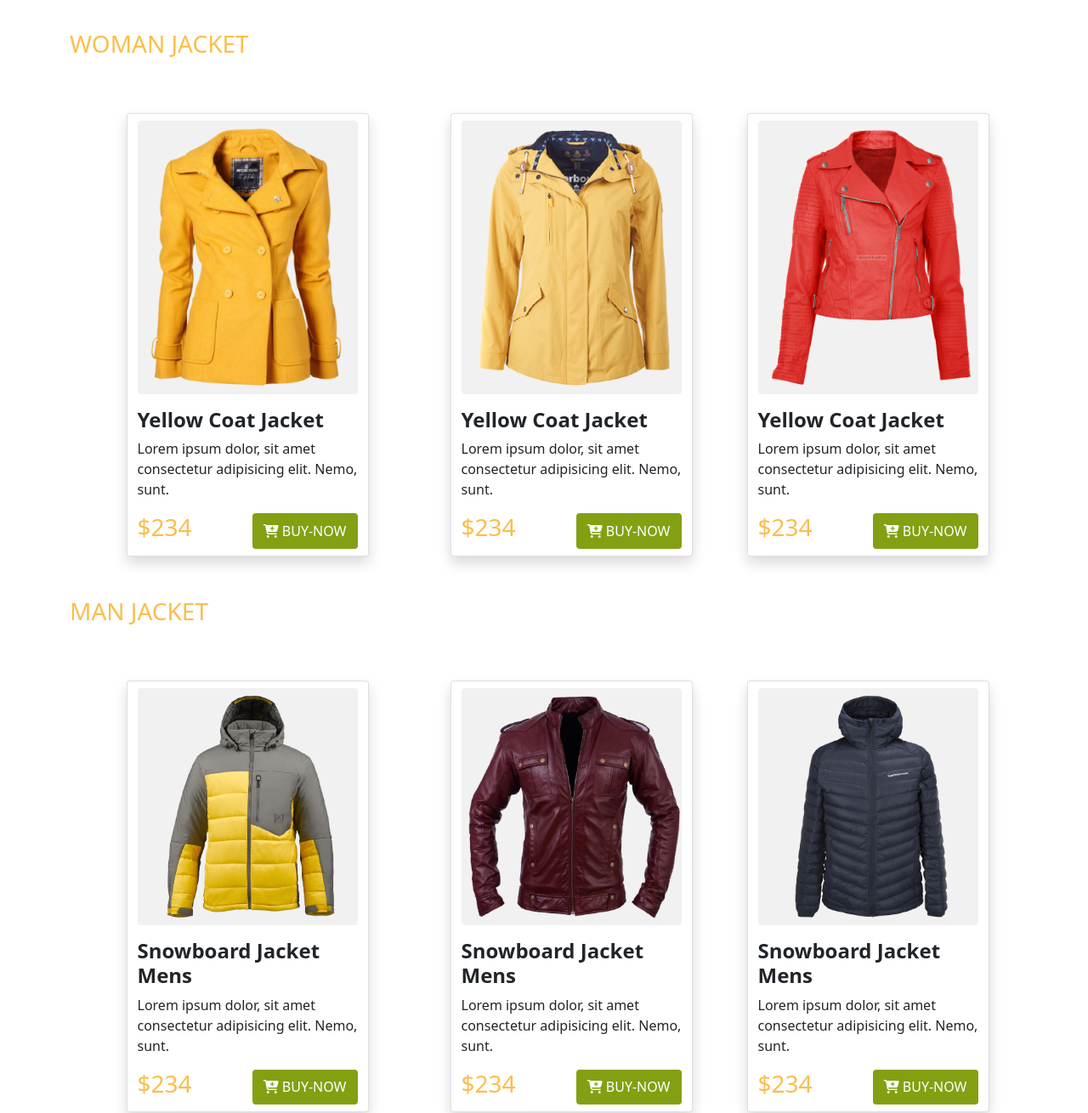
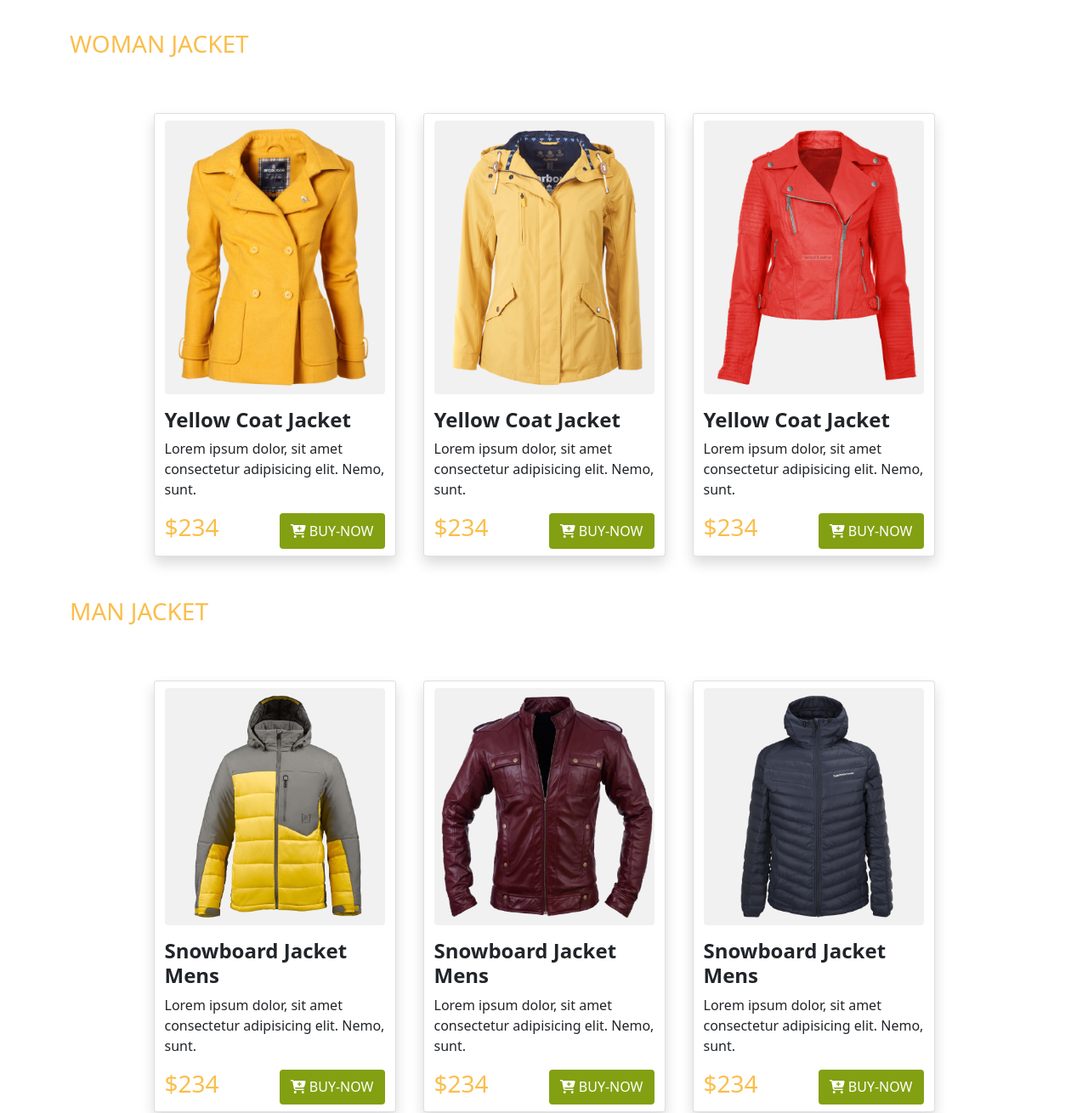
Before and after one commit to ArafatSadi1/Penguin-fashion, a plain HTML site: page index.html in a window 1280 px wide. Shown: the part 780-2090 px from the top of the page at 85% size. Drawn offline with nearby package versions, Linux system fonts and the light colour scheme.

Commit message:
all done

```diff
--- a/index.html
+++ b/index.html
@@ -80,7 +80,7 @@
         <div class="container my-5">
             <h3 class="text-uppercase mt-5">WoMan Jacket</h3>
                 <div class="row my-5 justify-content-center gy-3">
-                    <div class="col card mx-5 py-2 col-10 col-lg-3 shadow">
+                    <div class="col card mx-3 py-2 col-10 col-lg-3 shadow">
                         <div class="jacket rounded">
                             <img class="m-2" width="250px" src="./images/jacket-1.png" alt="" srcset="">
                         </div>
@@ -93,7 +93,7 @@
                             </div>
                         </div>
                     </div>
-                    <div class="col card mx-5 py-2 col-10 col-lg-3 shadow">
+                    <div class="col card mx-3 py-2 col-10 col-lg-3 shadow">
                         <div class="jacket rounded">
                             <img class="m-2" width="250px" src="./images/jacket-2.png" alt="" srcset="">
                         </div>
@@ -124,7 +124,7 @@
         <div class="container my-5">
             <h3 class="text-uppercase mt-5">Man Jacket</h3>
                 <div class="row my-5 gy-3 justify-content-center">
-                    <div class="col card mx-5 py-2 col-10 col-lg-3 shadow">
+                    <div class="col card mx-3 py-2 col-10 col-lg-3 shadow">
                         <div class="jacket rounded">
                             <img class="m-2" width="250px" src="./images/jacket-4.png" alt="" srcset="">
                         </div>
@@ -137,7 +137,7 @@
                             </div>
                         </div>
                     </div>
-                    <div class="col card mx-5 py-2 col-10 col-lg-3 shadow">
+                    <div class="col card mx-3 py-2 col-10 col-lg-3 shadow">
                         <div class="jacket rounded">
                             <img class="m-2" width="250px" src="./images/jacket-5.png" alt="" srcset="">
                         </div>
```
